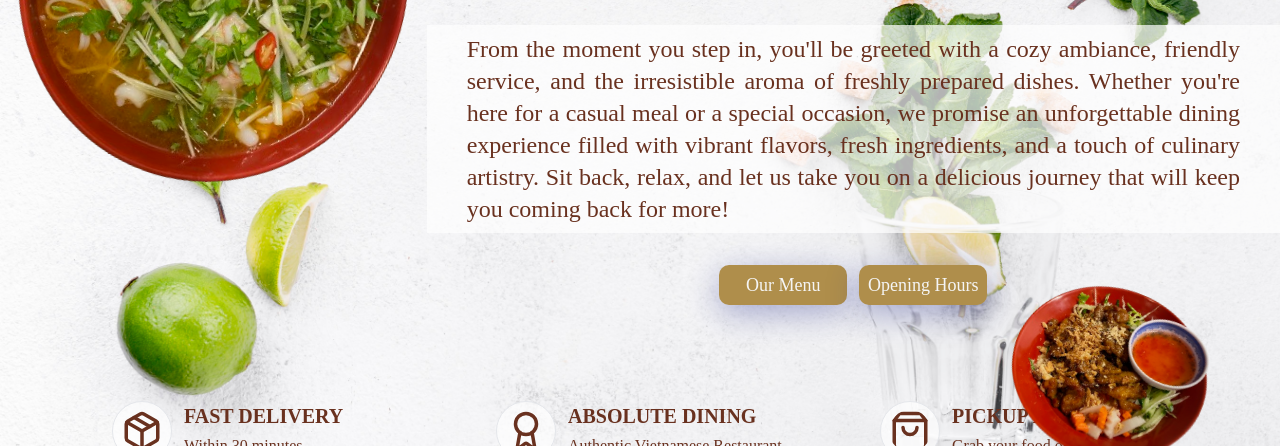
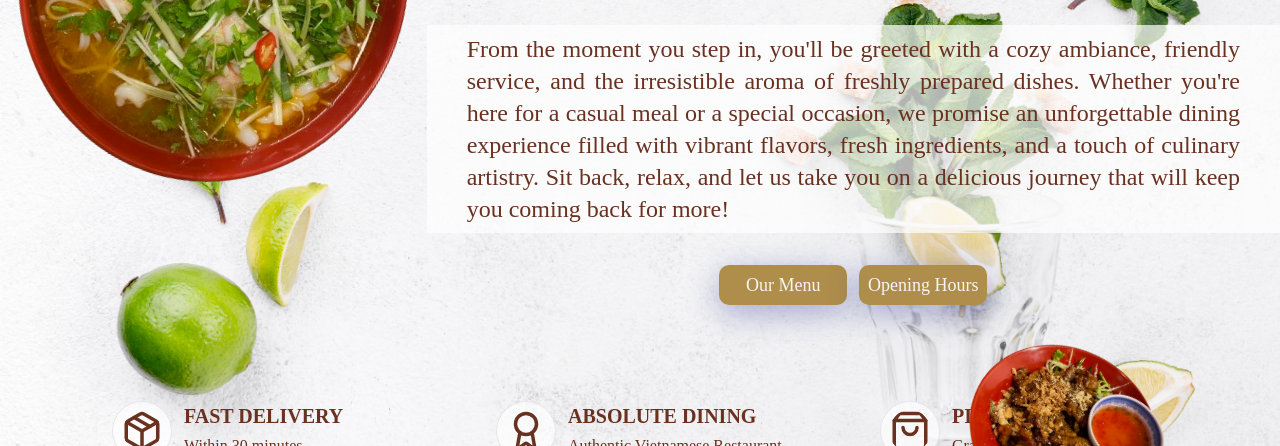
Before and after one commit to Angelica2310/restaurant-web, a Next.js app: page / in a window 1280 px wide. Shown: the part 1359-1805 px from the top of the page. Built offline with nearby package versions, Linux system fonts and the light colour scheme; a web font is replaced by a local one.

Commit message:
fixed viewcard

```diff
--- a/src/components/Slider.jsx
+++ b/src/components/Slider.jsx
@@ -122,6 +122,7 @@ export default function Slider() {
               width={0}
               height={0}
               sizes="100vw"
+              layout="intrinsic"
               style={{
                 width: "100%",
                 height: "auto",
--- a/src/components/ViewCard.jsx
+++ b/src/components/ViewCard.jsx
@@ -11,7 +11,7 @@ Animation;
 
 export default function ViewCard() {
   const { scrollYProgress } = useScroll();
-  const rotate = useTransform(scrollYProgress, [0, 2], [0, 45]);
+  const rotate = useTransform(scrollYProgress, [0, 2], [0, 75]);
   return (
     // <div
     //   className="w-full h-[50vh] md:h-[70vh] bg-center bg-no-repeat justify-center flex bg-cover items-center relative"
```
